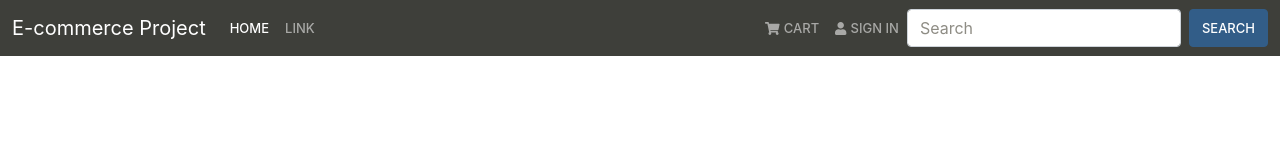
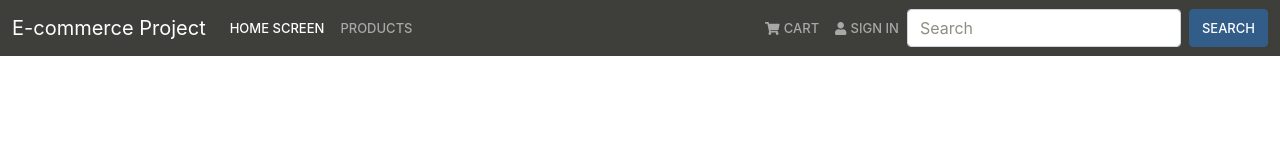
Before and after one commit to Raj8313/react-initial-setup, a React (Create React App) app: page / in a window 1280 px wide. Shown: the top 160 px of the page. Built offline with nearby package versions, Linux system fonts and the light colour scheme.

Commit message:
navbar link names changed

```diff
--- a/src/components/Navbar.jsx
+++ b/src/components/Navbar.jsx
@@ -28,12 +28,12 @@ const Navbar = () => {
                 aria-current="page"
                 to="/homescreen"
               >
-                Home
+                Home Screen
               </Link>
             </li>
             <li className="nav-item">
               <Link className="nav-link" to="/">
-                Link
+                Products
               </Link>
             </li>
           </ul>
```
